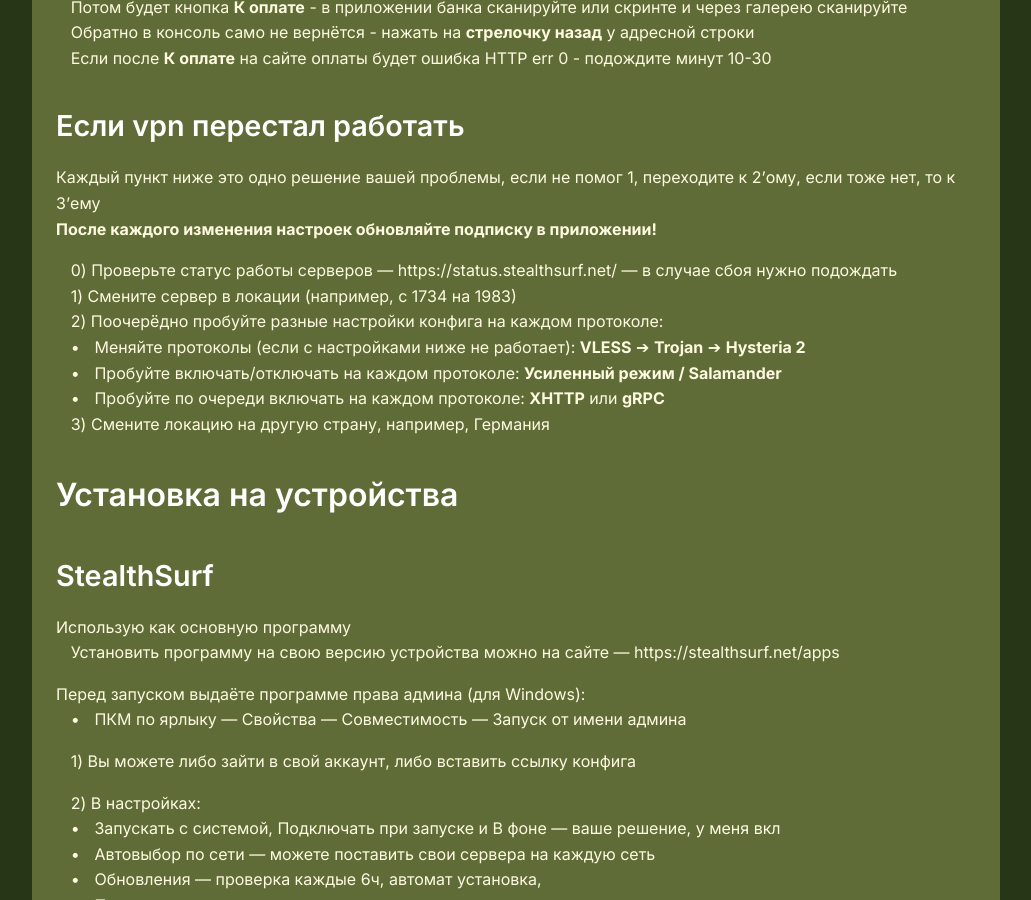
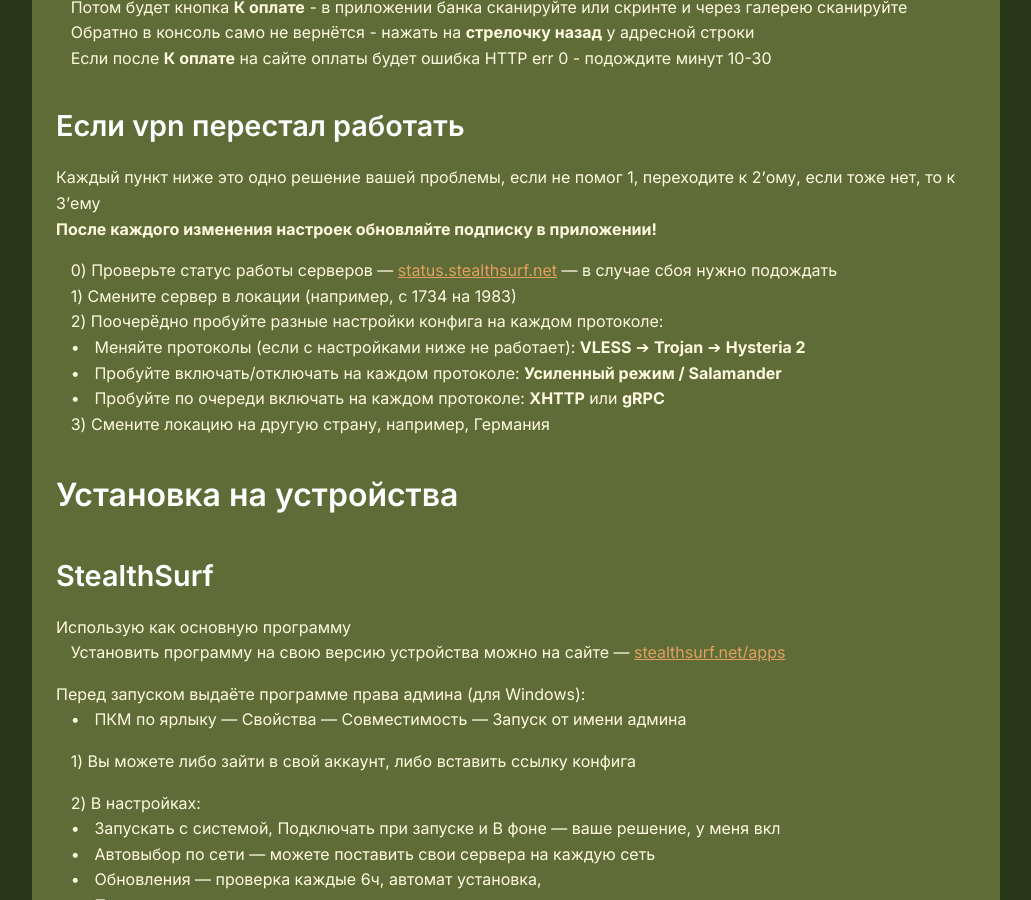
Before and after one commit to mysor-ka/mysor-ka.github.io, a Jekyll site: the page built from _posts/2026-06-13-Установка VPN.markdown, in a window 1280 px wide and 900 px high, scrolled down 3848 px. Shown: the whole window, without its empty margins (124-1155 px from the left). Built offline with Jekyll 4.4.1, drawn with Linux system fonts in a browser that asks for light colours; part of the change alters nothing that is shown; some of the changed text lies outside the part shown.

Commit message:
Update 2026-06-13-Установка VPN.markdown

```diff
--- a/_posts/2026-06-13-Установка VPN.markdown
+++ b/_posts/2026-06-13-Установка VPN.markdown
@@ -88,7 +88,7 @@ excerpt: "Купим страну,ㅤНастроим конфиг,ㅤПодкл
 Каждый пункт ниже это одно решение вашей проблемы, если не помог 1, переходите к 2’ому, если тоже нет, то к 3’ему
 <br>**После каждого изменения настроек обновляйте подписку в приложении!**
 
-ㅤ0) Проверьте статус работы серверов — https://status.stealthsurf.net/ — в случае сбоя нужно подождать
+ㅤ0) Проверьте статус работы серверов — [status.stealthsurf.net] — в случае сбоя нужно подождать
 <br>ㅤ1) Смените сервер в локации (например, с 1734 на 1983)
 <br>ㅤ2) Поочерёдно пробуйте разные настройки конфига на каждом протоколе:ㅤ
 <br>ㅤ•ㅤМеняйте протоколы (если с настройками ниже не работает): **VLESS** ➔ **Trojan** ➔ **Hysteria 2**
@@ -101,7 +101,7 @@ excerpt: "Купим страну,ㅤНастроим конфиг,ㅤПодкл
 ## Установка на устройства
 ### StealthSurf
 Использую как основную программу
-<br>ㅤУстановить программу на свою версию устройства можно на сайте — https://stealthsurf.net/apps
+<br>ㅤУстановить программу на свою версию устройства можно на сайте — [stealthsurf.net/apps]
 
 Перед запуском выдаёте программе права админа (для Windows):
 <br>ㅤ•ㅤПКМ по ярлыку — Свойства — Совместимость — Запуск от имени админа
@@ -220,7 +220,7 @@ excerpt: "Купим страну,ㅤНастроим конфиг,ㅤПодкл
 <br>•ㅤЕсли на сайте вы ЧТО-ЛИБО поменяли в конфиге
 <br>•ㅤПри замене домена у сервиса
 
-#### StealthSerf
+#### StealthSurf
 
 Смотреть инструкцию выше
 
@@ -274,4 +274,5 @@ excerpt: "Купим страну,ㅤНастроим конфиг,ㅤПодкл
 [App Store - Happ]: https://apps.apple.com/ru/app/happ-proxy-utility-plus/id6746188973#information
 [Play Market - v2RayTun]: https://play.google.com/store/apps/details?id=com.v2raytun.android&hl=ru
 [App Store - v2RayTun]: https://apps.apple.com/us/app/v2raytun/id6476628951
-[https://stealthsurf.net/apps]: https://stealthsurf.net/apps
+[status.stealthsurf.net]: https://status.stealthsurf.net
+[stealthsurf.net/apps]: https://stealthsurf.net/apps
```
